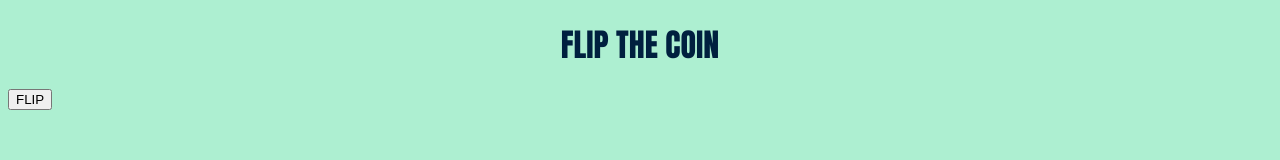
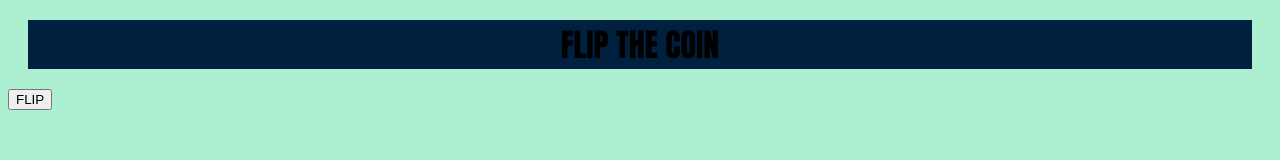
Before and after one commit to Autimations/Flip-a-Con, a plain HTML site: page index.html in a window 1280 px wide. Drawn offline with Linux system fonts and the light colour scheme.

Commit message:
new changes

```diff
--- a/styles.css
+++ b/styles.css
@@ -8,7 +8,7 @@ h1 {
 
     text-align: center;
     margin: 20px;
-    color: #00203FFF;
+    background-color: #00203FFF;
     font-family: Impact;
 
 }
```
